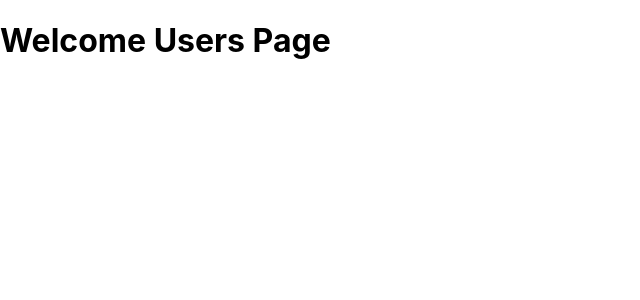
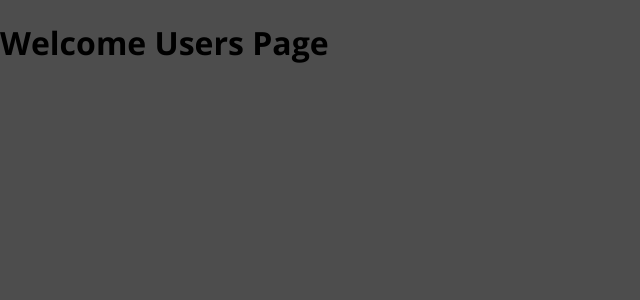
Before and after one commit to MediMESS/places-sharing-FrontEnd, a React (Create React App) app: page / in a window 1280 px wide. Shown: the top 300 px of the page, without its empty margins (0-640 px from the left). Built offline with nearby package versions, Linux system fonts and the light colour scheme.

Commit message:
style(index): style the index.css for global classes

```diff
--- a/src/index.css
+++ b/src/index.css
@@ -1,13 +1,44 @@
+@import url("https://fonts.googleapis.com/css?family=Open+Sans:400,700&display=swap");
+
+* {
+  box-sizing: border-box;
+}
+
+html {
+  font-family: "Open Sans", sans-serif;
+  height: 100%;
+}
+
 body {
   margin: 0;
-  font-family: -apple-system, BlinkMacSystemFont, 'Segoe UI', 'Roboto', 'Oxygen',
-    'Ubuntu', 'Cantarell', 'Fira Sans', 'Droid Sans', 'Helvetica Neue',
-    sans-serif;
-  -webkit-font-smoothing: antialiased;
-  -moz-osx-font-smoothing: grayscale;
+  height: 100%;
+  background: #4d4d4d;
 }
 
-code {
-  font-family: source-code-pro, Menlo, Monaco, Consolas, 'Courier New',
-    monospace;
+.slide-in-left-enter {
+  transform: translateX(-100%);
 }
+
+.slide-in-left-enter-active {
+  transform: translateX(0);
+  opacity: 1;
+  transition: all 200ms;
+}
+
+.slide-in-left-exit {
+  transform: translateX(0%);
+  opacity: 1;
+}
+
+.slide-in-left-exit-active {
+  transform: translateX(-100%);
+  opacity: 0;
+  transition: all 200ms;
+}
+
+.center {
+  text-align: center;
+  display: flex;
+  justify-content: center;
+  align-items: center;
+}
```
